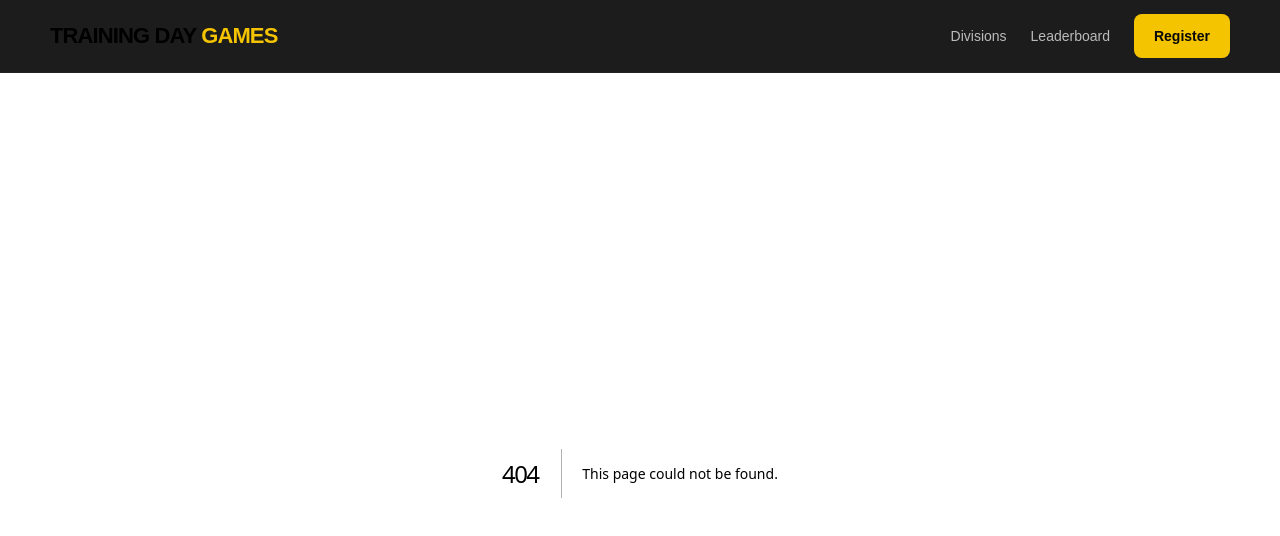
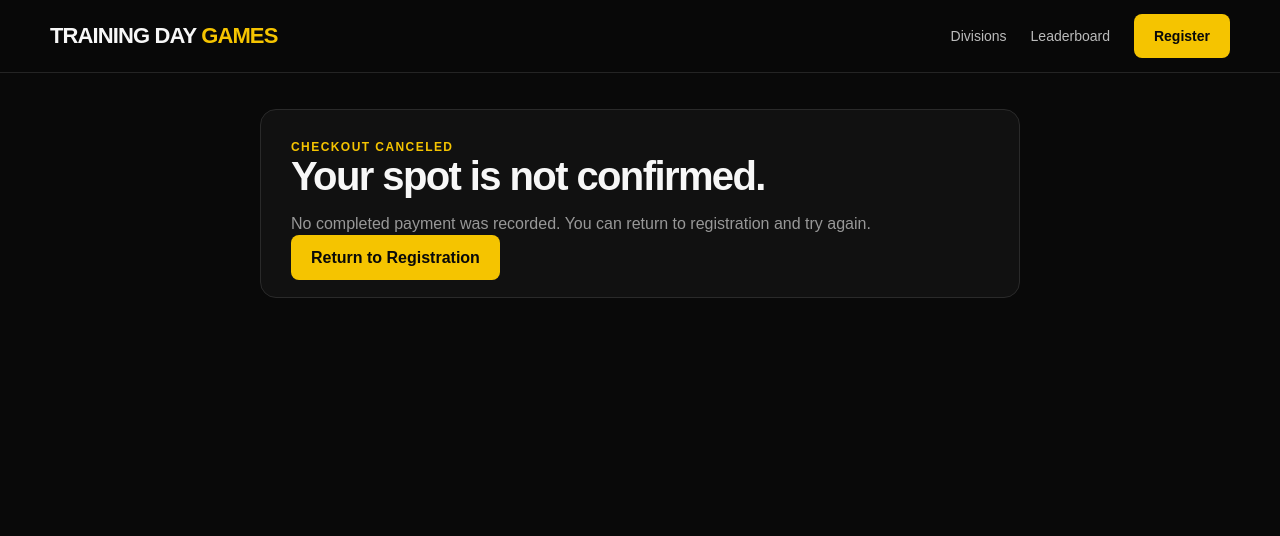
Before and after one commit to damectdominguez-bit/Training-Day-Games, a Next.js app: page /cancel in a window 1280 px wide. Before the commit this address had no page. Shown: the top 536 px of the page. Built offline with nearby package versions, Linux system fonts and the light colour scheme.

Commit message:
Add checkout cancel page

```diff
--- /dev/null
+++ b/app/cancel/page.tsx
@@ -0,0 +1,12 @@
+export default function Cancel() {
+  return (
+    <main className="container">
+      <div className="form-shell">
+        <div className="eyebrow">Checkout canceled</div>
+        <h2 className="section-title">Your spot is not confirmed.</h2>
+        <p className="muted">No completed payment was recorded. You can return to registration and try again.</p>
+        <a className="button" href="/register">Return to Registration</a>
+      </div>
+    </main>
+  );
+}
```
